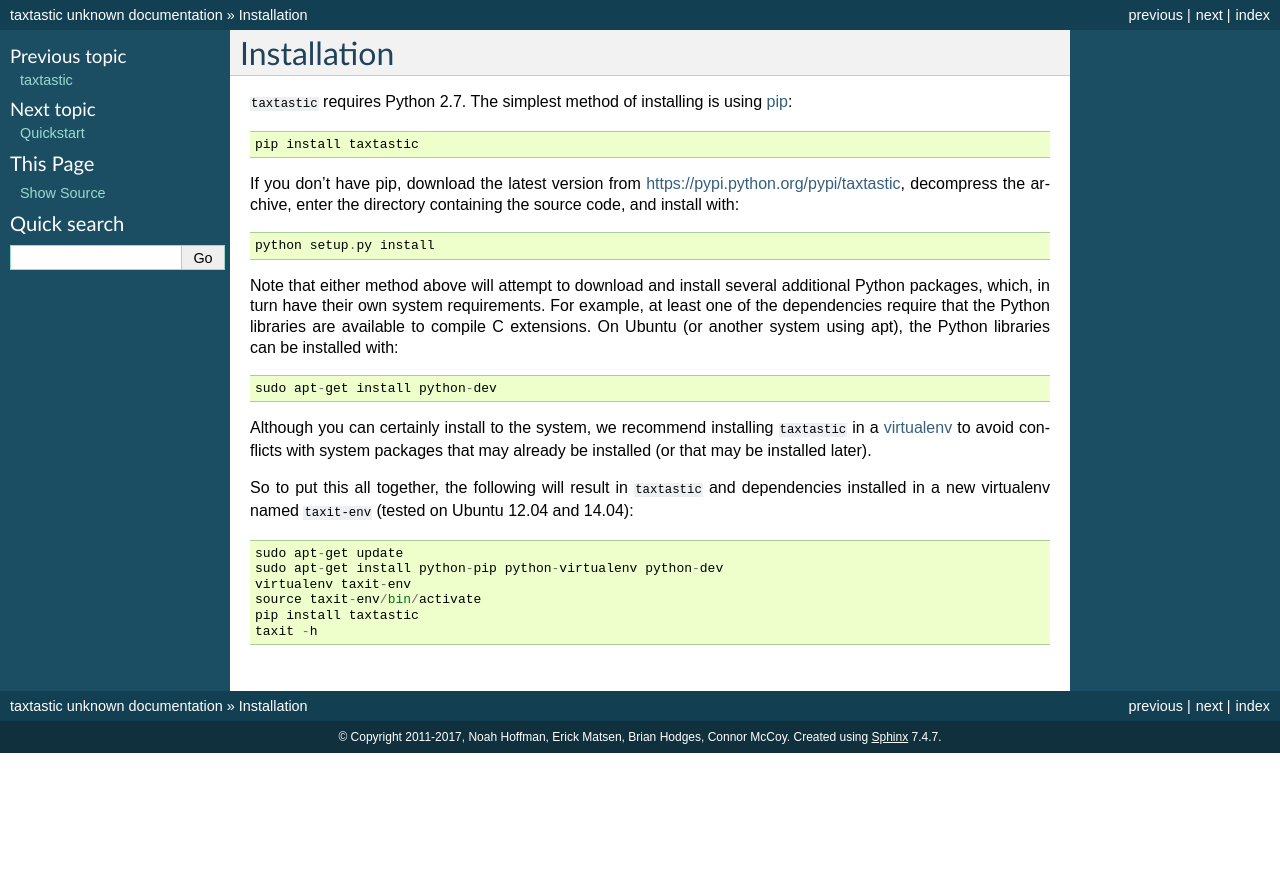
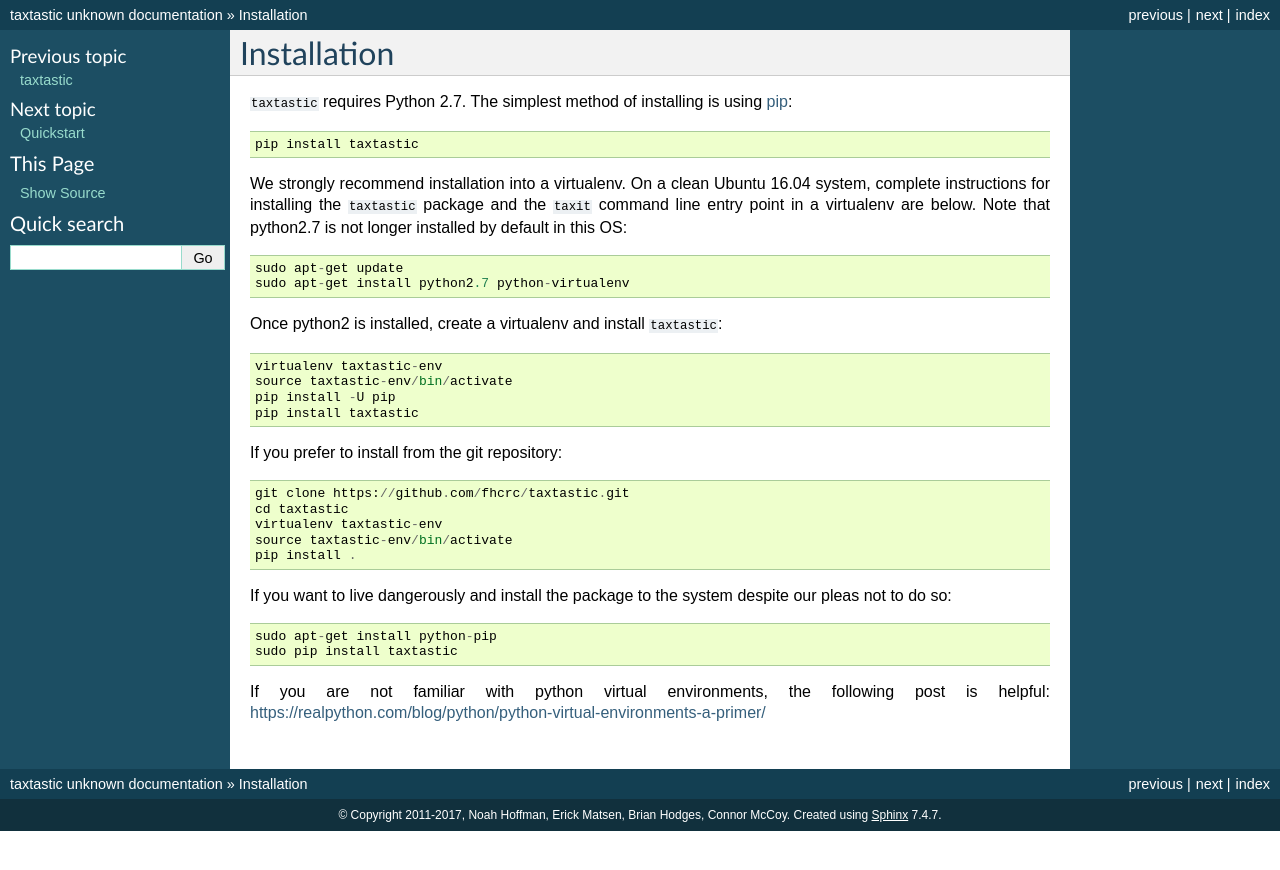
Before and after one commit to fhcrc/taxtastic, a Sphinx documentation site: the page built from docs/installation.rst, in a window 1280 px wide. Shown: the top 870 px of the page. Built offline with Sphinx 7.4.7, drawn with Linux system fonts in a browser that asks for light colours.

Commit message:
update installation in sphinx docs and remove Makefile

```diff
--- a/docs/installation.rst
+++ b/docs/installation.rst
@@ -4,36 +4,38 @@
 ``taxtastic`` requires Python 2.7.  The simplest method of installing
 is using `pip <http://pip-installer.org>`_::
 
-    pip install taxtastic
+  pip install taxtastic
 
-If you don't have pip, download the latest version from
-https://pypi.python.org/pypi/taxtastic, decompress the archive, enter
-the directory containing the source code, and install with::
-
-    python setup.py install
-
-Note that either method above will attempt to download and install
-several additional Python packages, which, in turn have their own
-system requirements. For example, at least one of the dependencies
-require that the Python libraries are available to compile C
-extensions. On Ubuntu (or another system using apt), the Python
-libraries can be installed with::
-
-  sudo apt-get install python-dev
-
-Although you can certainly install to the system, we recommend
-installing ``taxtastic`` in a `virtualenv
-<http://virtualenv.readthedocs.org/en/latest/virtualenv.html>`_ to
-avoid conflicts with system packages that may already be installed (or
-that may be installed later).
-
-So to put this all together, the following will result in
-``taxtastic`` and dependencies installed in a new virtualenv named
-``taxit-env`` (tested on Ubuntu 12.04 and 14.04)::
+We strongly recommend installation into a virtualenv. On a clean
+Ubuntu 16.04 system, complete instructions for installing the
+``taxtastic`` package and the ``taxit`` command line entry point in a
+virtualenv are below. Note that python2.7 is not longer installed
+by default in this OS::
 
   sudo apt-get update
-  sudo apt-get install python-pip python-virtualenv python-dev
-  virtualenv taxit-env
-  source taxit-env/bin/activate
+  sudo apt-get install python2.7 python-virtualenv
+
+Once python2 is installed, create a virtualenv and install ``taxtastic``::
+
+  virtualenv taxtastic-env
+  source taxtastic-env/bin/activate
+  pip install -U pip
   pip install taxtastic
-  taxit -h
+
+If you prefer to install from the git repository::
+
+  git clone https://github.com/fhcrc/taxtastic.git
+  cd taxtastic
+  virtualenv taxtastic-env
+  source taxtastic-env/bin/activate
+  pip install .
+
+If you want to live dangerously and install the package to the system
+despite our pleas not to do so::
+
+  sudo apt-get install python-pip
+  sudo pip install taxtastic
+
+If you are not familiar with python virtual environments, the
+following post is helpful:
+https://realpython.com/blog/python/python-virtual-environments-a-primer/
```
Also changed, not shown: 1 other file.
